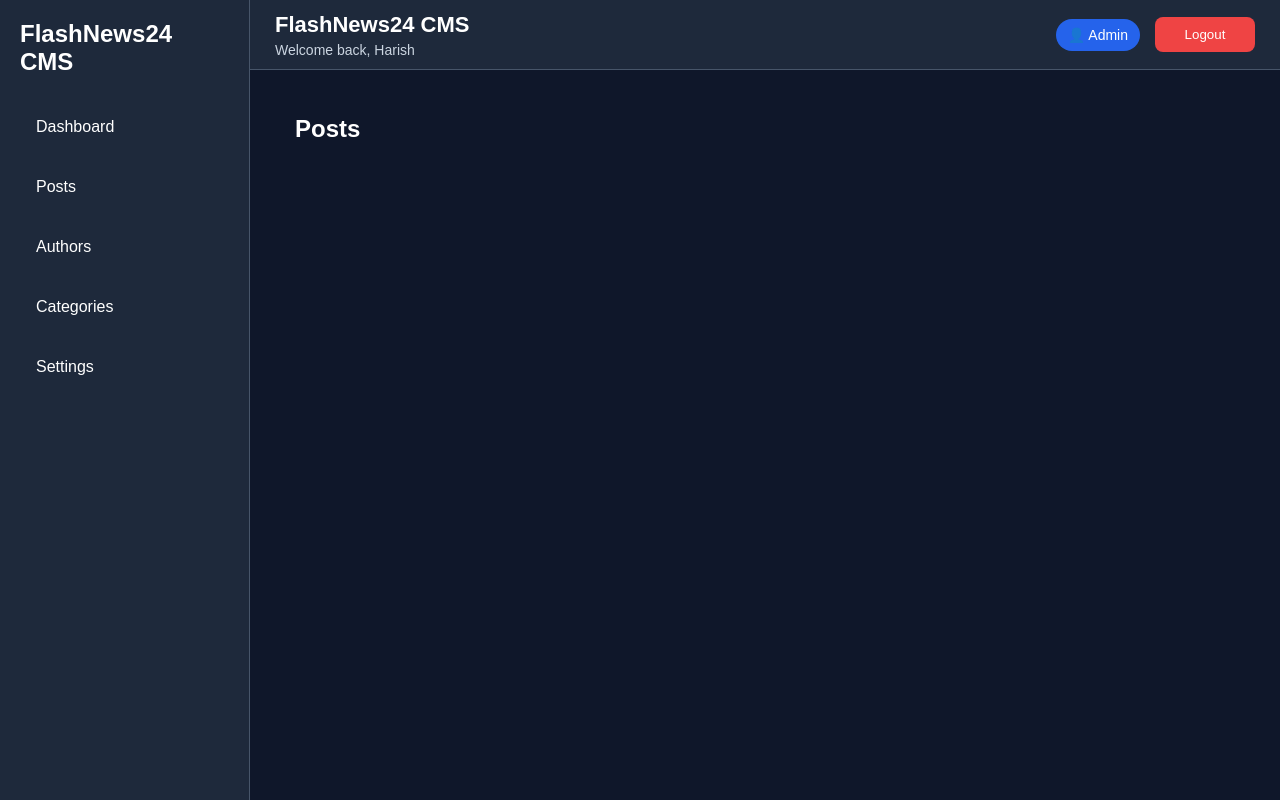
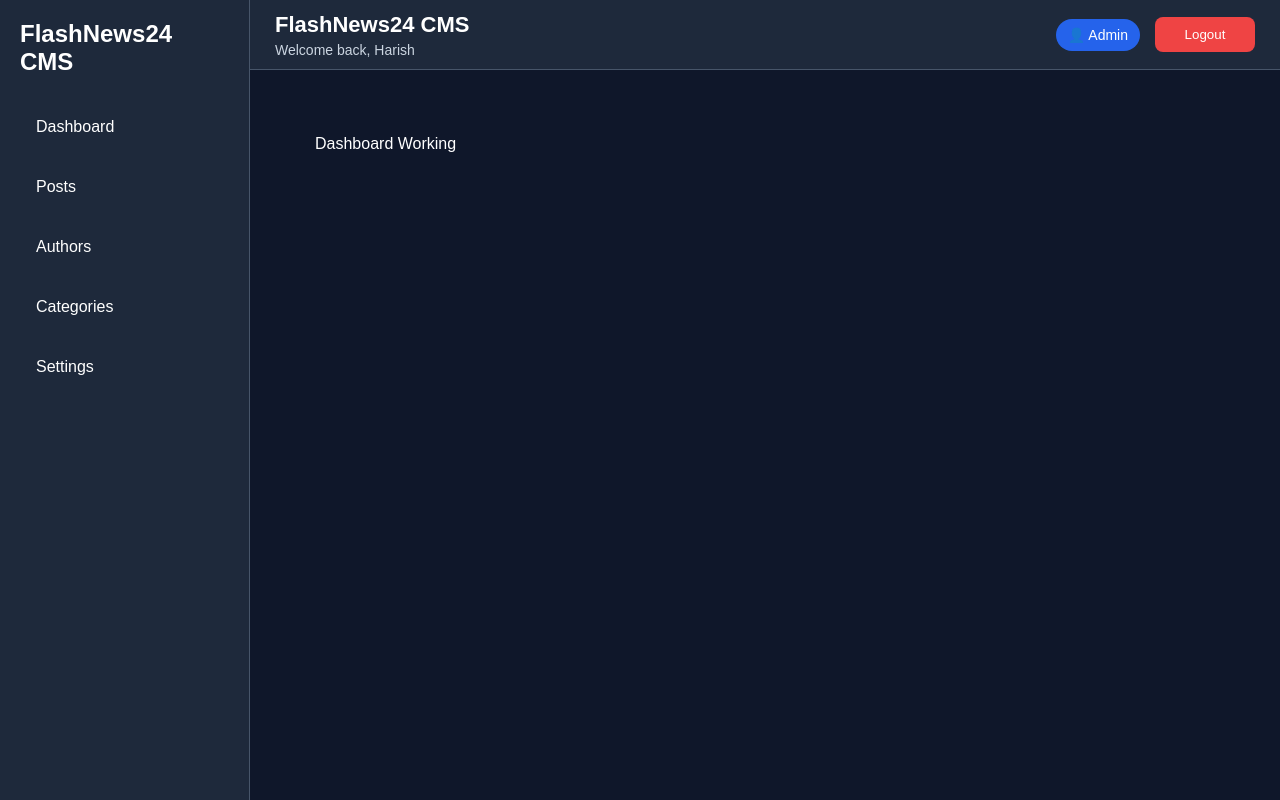
Before and after one commit to Hed3900/flashnews24-cms, a React (Vite) app: page / in a window 1280 px wide. Built offline with nearby package versions, Linux system fonts and the light colour scheme.

Commit message:
Update App.jsx

```diff
--- a/src/App.jsx
+++ b/src/App.jsx
@@ -1,7 +1,14 @@
+import { Routes, Route } from "react-router-dom";
+import Dashboard from "./pages/Dashboard";
 import Posts from "./pages/Posts";
 
 function App() {
-  return <Posts />;
+  return (
+    <Routes>
+      <Route path="/" element={<Dashboard />} />
+      <Route path="/posts" element={<Posts />} />
+    </Routes>
+  );
 }
 
 export default App;
```
